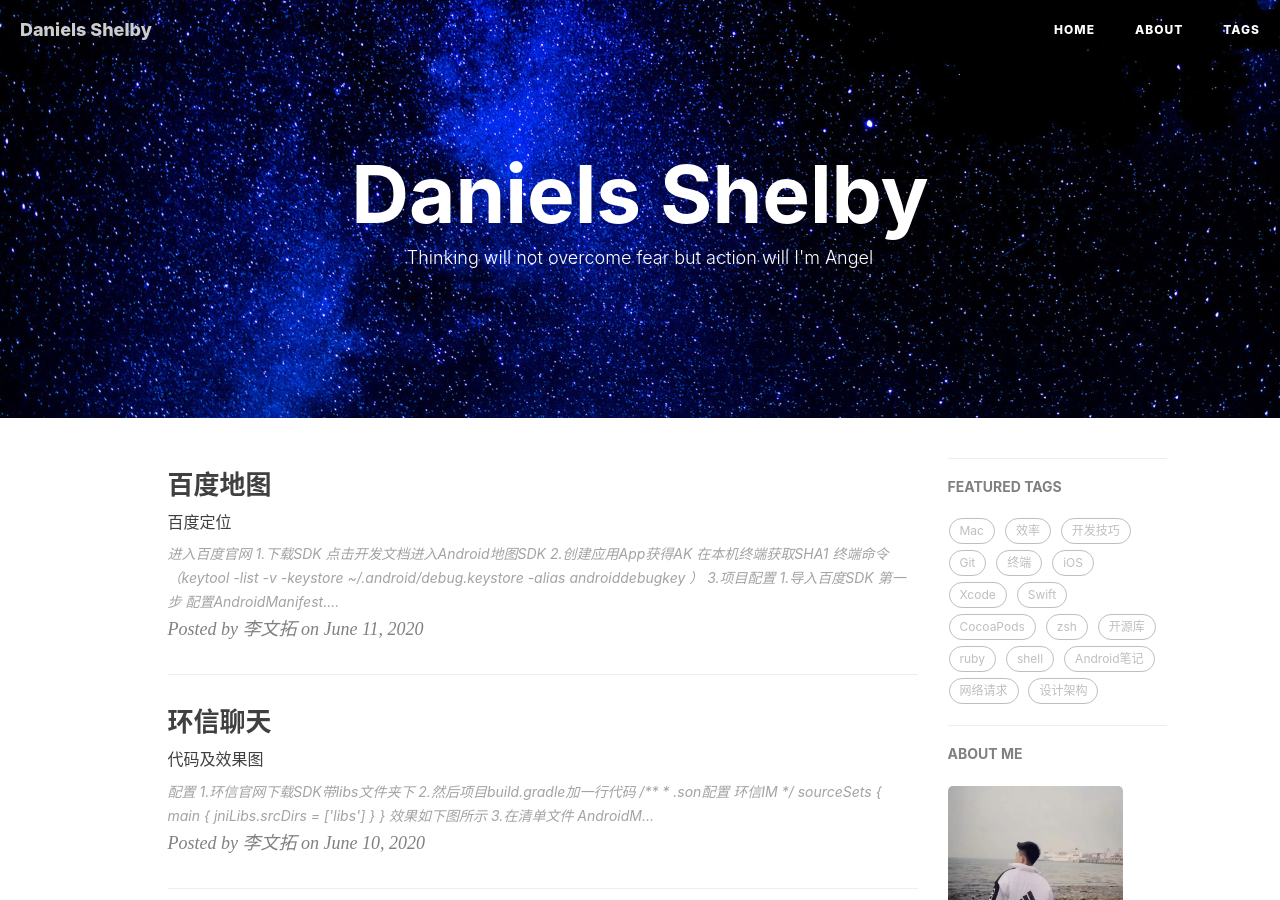
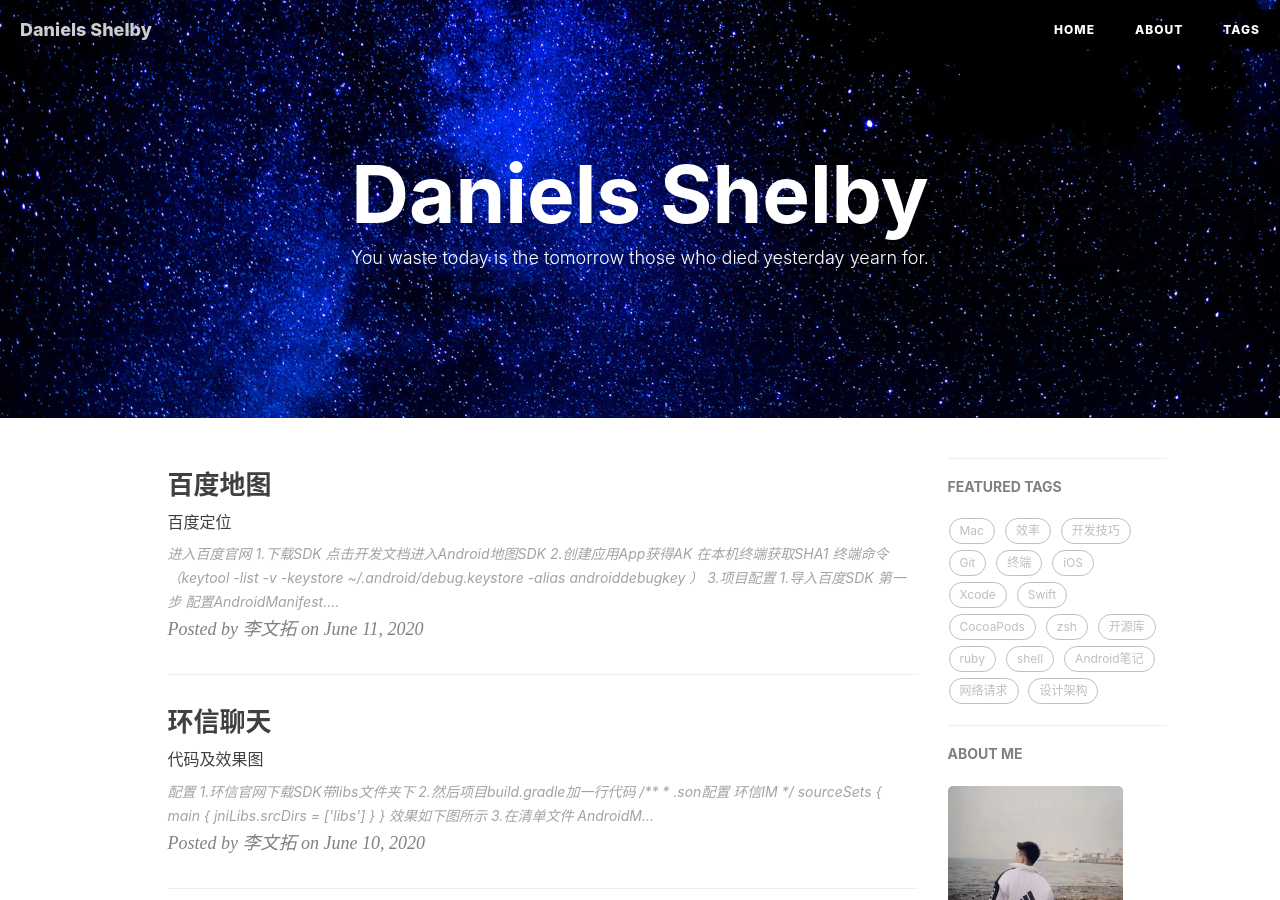
Before and after one commit to DanielsShelby/DanielsShelby.github.io, a Jekyll site: the page built from index.html, in a window 1280 px wide and 900 px high. Built offline with Jekyll 4.4.1, drawn with Linux system fonts in a browser that asks for light colours; nearby versions of some CDN libraries; the list of posts is cut into pages by our own code; comment, search, counter and statistics services are not loaded.

Commit message:
Update index.html

```diff
--- a/index.html
+++ b/index.html
@@ -1,6 +1,6 @@
 ---
 layout: page
-description: "Thinking will not overcome fear but action will I'm Angel"
+description: "You waste today is the tomorrow those who died yesterday yearn for."
 ---
 
 {% for post in paginator.posts %}
```
